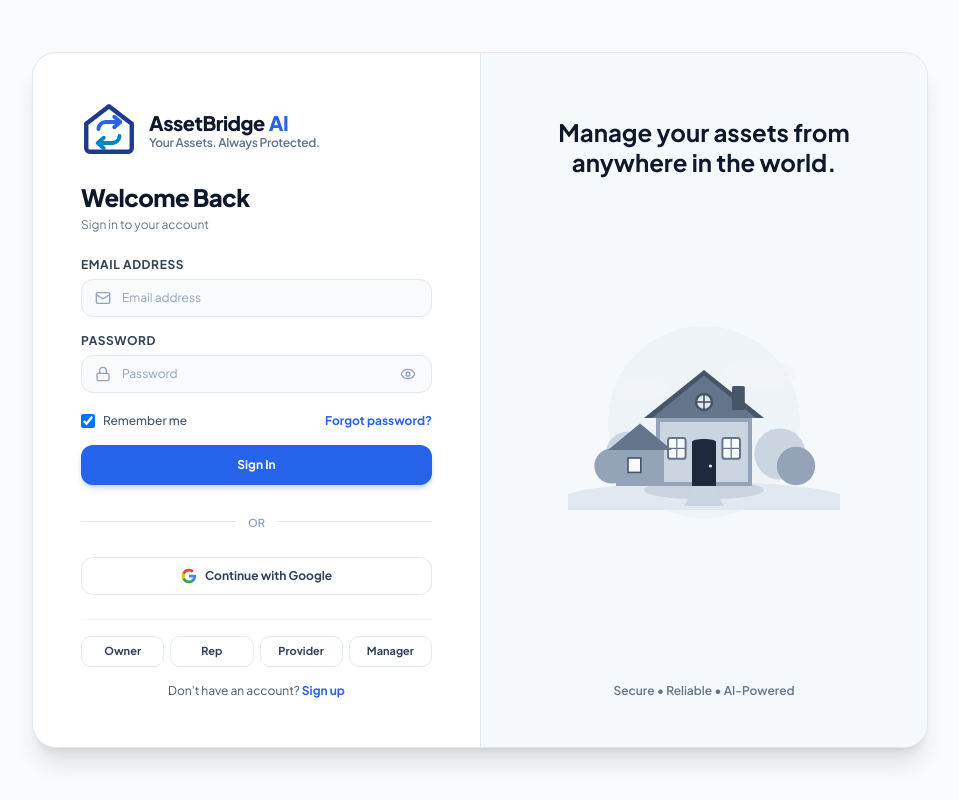
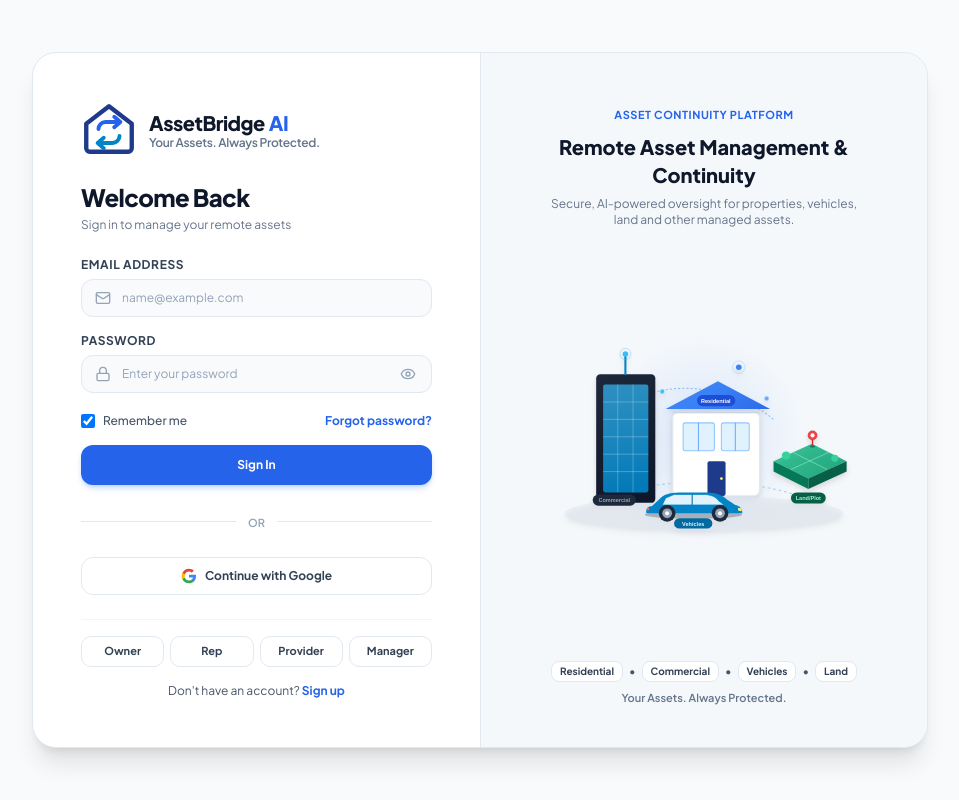
Before and after one commit to IT24102099/assetbridge-ai-pro, a React (Vite) app in the folder frontend-web/: page /login in a window 1280 px wide. Shown: the whole page, without its empty margins (160-1119 px from the left). Built offline with nearby package versions, Linux system fonts and the light colour scheme; no server answers.

Commit message:
feat: polish multi-asset login and role-based UI

```diff
--- a/frontend-web/src/components/common/PropertyIllustration.tsx
+++ b/frontend-web/src/components/common/PropertyIllustration.tsx
@@ -8,77 +8,157 @@ export const PropertyIllustration: React.FC<PropertyIllustrationProps> = ({ clas
   return (
     <div className={`relative flex items-center justify-center ${className}`}>
       <svg
-        viewBox="0 0 400 300"
+        viewBox="0 0 460 340"
         fill="none"
         xmlns="http://www.w3.org/2000/svg"
-        className="w-full max-w-sm h-auto drop-shadow-xs"
+        className="w-full max-w-md h-auto drop-shadow-md"
       >
-        {/* Soft Background Cloud & Circular Glow */}
-        <circle cx="200" cy="150" r="120" fill="#E2E8F0" fillOpacity="0.4" />
-        <ellipse cx="270" cy="90" rx="45" ry="18" fill="#F1F5F9" fillOpacity="0.7" />
-        <ellipse cx="120" cy="110" rx="35" ry="14" fill="#F1F5F9" fillOpacity="0.7" />
+        <defs>
+          <linearGradient id="skyGlow" x1="230" y1="20" x2="230" y2="300" gradientUnits="userSpaceOnUse">
+            <stop offset="0%" stopColor="#DBEAFE" stopOpacity="0.8" />
+            <stop offset="100%" stopColor="#EFF6FF" stopOpacity="0.2" />
+          </linearGradient>
+          <linearGradient id="commGrad" x1="80" y1="60" x2="160" y2="240" gradientUnits="userSpaceOnUse">
+            <stop offset="0%" stopColor="#1E293B" />
+            <stop offset="100%" stopColor="#0F172A" />
+          </linearGradient>
+          <linearGradient id="commGlass" x1="100" y1="80" x2="150" y2="230" gradientUnits="userSpaceOnUse">
+            <stop offset="0%" stopColor="#38BDF8" stopOpacity="0.7" />
+            <stop offset="100%" stopColor="#0284C7" stopOpacity="0.9" />
+          </linearGradient>
+          <linearGradient id="resGrad" x1="210" y1="120" x2="310" y2="250" gradientUnits="userSpaceOnUse">
+            <stop offset="0%" stopColor="#3B82F6" />
+            <stop offset="100%" stopColor="#1D4ED8" />
+          </linearGradient>
+          <linearGradient id="landGrad" x1="330" y1="170" x2="420" y2="270" gradientUnits="userSpaceOnUse">
+            <stop offset="0%" stopColor="#10B981" stopOpacity="0.8" />
+            <stop offset="100%" stopColor="#059669" stopOpacity="0.9" />
+          </linearGradient>
+          <linearGradient id="carGrad" x1="160" y1="235" x2="280" y2="280" gradientUnits="userSpaceOnUse">
+            <stop offset="0%" stopColor="#0284C7" />
+            <stop offset="100%" stopColor="#0369A1" />
+          </linearGradient>
+          <radialGradient id="halo" cx="50%" cy="50%" r="50%">
+            <stop offset="0%" stopColor="#3B82F6" stopOpacity="0.15" />
+            <stop offset="100%" stopColor="#3B82F6" stopOpacity="0" />
+          </radialGradient>
+        </defs>
 
-        {/* Distant Trees & Shrubs */}
-        <circle cx="105" cy="190" r="28" fill="#CBD5E1" />
-        <circle cx="295" cy="190" r="32" fill="#CBD5E1" />
-        <circle cx="85" cy="205" r="22" fill="#94A3B8" />
-        <circle cx="315" cy="205" r="24" fill="#94A3B8" />
+        {/* Ambient Halo & AI Network Backdrop */}
+        <circle cx="230" cy="170" r="150" fill="url(#halo)" />
+        <ellipse cx="230" cy="275" rx="200" ry="25" fill="#E2E8F0" fillOpacity="0.6" />
 
-        {/* Base Hill / Ground Curve */}
-        <path
-          d="M30 240C90 220 310 220 370 240V260H30V240Z"
-          fill="#E2E8F0"
-        />
+        {/* Telemetry Grid & Connection Arcs */}
+        <path d="M70 260C150 220 310 220 390 260" stroke="#93C5FD" strokeWidth="1.5" strokeDasharray="4 4" strokeOpacity="0.8" />
+        <path d="M120 120C170 80 270 90 330 140" stroke="#60A5FA" strokeWidth="1.5" strokeDasharray="3 3" strokeOpacity="0.7" />
 
-        {/* Main Central House */}
-        {/* Shadow */}
-        <ellipse cx="200" cy="235" rx="75" ry="12" fill="#94A3B8" fillOpacity="0.3" />
+        {/* 1. COMMERCIAL ASSET (Left Tower) */}
+        <g id="commercial-tower">
+          <rect x="75" y="75" width="85" height="185" rx="6" fill="url(#commGrad)" />
+          {/* Glass Windows Grid */}
+          <rect x="85" y="90" width="65" height="155" rx="3" fill="url(#commGlass)" />
+          <line x1="85" y1="115" x2="150" y2="115" stroke="#E0F2FE" strokeWidth="1" strokeOpacity="0.4" />
+          <line x1="85" y1="140" x2="150" y2="140" stroke="#E0F2FE" strokeWidth="1" strokeOpacity="0.4" />
+          <line x1="85" y1="165" x2="150" y2="165" stroke="#E0F2FE" strokeWidth="1" strokeOpacity="0.4" />
+          <line x1="85" y1="190" x2="150" y2="190" stroke="#E0F2FE" strokeWidth="1" strokeOpacity="0.4" />
+          <line x1="85" y1="215" x2="150" y2="215" stroke="#E0F2FE" strokeWidth="1" strokeOpacity="0.4" />
+          <line x1="106" y1="90" x2="106" y2="245" stroke="#E0F2FE" strokeWidth="1" strokeOpacity="0.4" />
+          <line x1="128" y1="90" x2="128" y2="245" stroke="#E0F2FE" strokeWidth="1" strokeOpacity="0.4" />
+          {/* Spire & Telemetry Beacon */}
+          <line x1="117" y1="75" x2="117" y2="48" stroke="#0284C7" strokeWidth="3" strokeLinecap="round" />
+          <circle cx="117" cy="46" r="4" fill="#38BDF8" />
+          <circle cx="117" cy="46" r="8" stroke="#38BDF8" strokeWidth="1" strokeOpacity="0.5" />
+          {/* Tag Pill */}
+          <rect x="70" y="248" width="62" height="16" rx="8" fill="#1E293B" />
+          <text x="101" y="259" fill="#94A3B8" fontSize="8" fontWeight="bold" textAnchor="middle" fontFamily="sans-serif">Commercial</text>
+        </g>
 
-        {/* Walls */}
-        <path d="M140 145L200 100L260 145V230H140V145Z" fill="#94A3B8" />
-        <rect x="145" y="150" width="110" height="75" fill="#CBD5E1" />
+        {/* 2. RESIDENTIAL VILLA (Center Architectural Asset) */}
+        <g id="residential-villa">
+          {/* Main Villa Block */}
+          <rect x="185" y="130" width="125" height="120" rx="8" fill="#FFFFFF" stroke="#E2E8F0" strokeWidth="2" />
+          {/* Cantilever Upper Floor / Accent */}
+          <path d="M175 125L250 85L325 125H175Z" fill="url(#resGrad)" />
+          {/* Balcony & Glass Sliders */}
+          <rect x="200" y="145" width="45" height="40" rx="3" fill="#E0F2FE" stroke="#93C5FD" strokeWidth="1.5" />
+          <rect x="255" y="145" width="40" height="40" rx="3" fill="#E0F2FE" stroke="#93C5FD" strokeWidth="1.5" />
+          <line x1="222" y1="145" x2="222" y2="185" stroke="#3B82F6" strokeWidth="1" />
+          <line x1="275" y1="145" x2="275" y2="185" stroke="#3B82F6" strokeWidth="1" />
+          {/* Entrance Door & Sconce */}
+          <rect x="235" y="200" width="26" height="50" rx="3" fill="#1E3A8A" />
+          <circle cx="255" cy="225" r="2" fill="#FEF08A" />
+          {/* Villa Roof Terrace Railing */}
+          <line x1="185" y1="130" x2="310" y2="130" stroke="#CBD5E1" strokeWidth="2" />
+          {/* Tag Pill */}
+          <rect x="220" y="105" width="55" height="16" rx="8" fill="#1D4ED8" />
+          <text x="247" y="116" fill="#FFFFFF" fontSize="8" fontWeight="bold" textAnchor="middle" fontFamily="sans-serif">Residential</text>
+        </g>
 
-        {/* Roof Gable */}
-        <path
-          d="M200 85L125 145H275L200 85Z"
-          fill="#475569"
-        />
-        <path
-          d="M200 92L135 145H265L200 92Z"
-          fill="#64748B"
-        />
+        {/* 3. LAND & ESTATE PARCEL (Right Parcel Grid & Beacon) */}
+        <g id="land-parcel">
+          {/* Isometric Land Plate */}
+          <path d="M330 200L385 175L435 200L380 225L330 200Z" fill="url(#landGrad)" />
+          <path d="M330 200L380 225V240L330 215V200Z" fill="#047857" />
+          <path d="M380 225L435 200V215L380 240V225Z" fill="#065F46" />
+          {/* Land Grid Lines */}
+          <line x1="357" y1="187" x2="407" y2="212" stroke="#A7F3D0" strokeWidth="1" strokeOpacity="0.7" />
+          <line x1="355" y1="212" x2="410" y2="187" stroke="#A7F3D0" strokeWidth="1" strokeOpacity="0.7" />
+          {/* Geolocation Marker Pin */}
+          <g transform="translate(378, 155)">
+            <circle cx="8" cy="8" r="7" fill="#EF4444" />
+            <circle cx="8" cy="8" r="3" fill="#FFFFFF" />
+            <path d="M8 15L8 24" stroke="#DC2626" strokeWidth="2" strokeLinecap="round" />
+            <ellipse cx="8" cy="24" rx="4" ry="1.5" fill="#047857" />
+          </g>
+          {/* Trees on Land */}
+          <circle cx="348" cy="192" r="6" fill="#34D399" />
+          <circle cx="418" cy="196" r="5" fill="#34D399" />
+          {/* Tag Pill */}
+          <rect x="355" y="245" width="50" height="16" rx="8" fill="#065F46" />
+          <text x="380" y="256" fill="#A7F3D0" fontSize="8" fontWeight="bold" textAnchor="middle" fontFamily="sans-serif">Land/Plot</text>
+        </g>
 
-        {/* Chimney */}
-        <rect x="235" y="105" width="16" height="30" fill="#475569" rx="2" />
+        {/* 4. VEHICLE / FLEET ASSET (Foreground Modern SUV) */}
+        <g id="vehicle-asset" transform="translate(135, 235)">
+          {/* Ground Shadow */}
+          <ellipse cx="80" cy="42" rx="70" ry="6" fill="#0F172A" fillOpacity="0.25" />
+          {/* Car Body Shell */}
+          <path
+            d="M20 30L35 16C40 12 48 10 65 10H100C112 10 122 14 128 20L140 28C146 29 150 33 150 38V40H12V36C12 33 15 30 20 30Z"
+            fill="url(#carGrad)"
+          />
+          {/* Windows / Cabin Glass */}
+          <path
+            d="M40 18L52 13H95C104 13 112 16 116 22L124 28H35L40 18Z"
+            fill="#E0F2FE"
+            stroke="#0284C7"
+            strokeWidth="1"
+          />
+          <line x1="78" y1="13" x2="78" y2="28" stroke="#0369A1" strokeWidth="1.5" />
+          {/* Headlights & Tail Light */}
+          <path d="M144 32L149 33V37L144 36Z" fill="#FEF08A" />
+          <path d="M13 32L16 32V36L13 35Z" fill="#F87171" />
+          {/* Wheel Arches & Wheels */}
+          {/* Front Wheel */}
+          <circle cx="118" cy="40" r="12" fill="#1E293B" />
+          <circle cx="118" cy="40" r="7" fill="#94A3B8" />
+          <circle cx="118" cy="40" r="3" fill="#F8FAFC" />
+          {/* Rear Wheel */}
+          <circle cx="42" cy="40" r="12" fill="#1E293B" />
+          <circle cx="42" cy="40" r="7" fill="#94A3B8" />
+          <circle cx="42" cy="40" r="3" fill="#F8FAFC" />
+          {/* Tag Pill */}
+          <rect x="52" y="47" width="55" height="15" rx="7.5" fill="#0369A1" />
+          <text x="79.5" y="58" fill="#E0F2FE" fontSize="8" fontWeight="bold" textAnchor="middle" fontFamily="sans-serif">Vehicles</text>
+        </g>
 
-        {/* Attic Round Window */}
-        <circle cx="200" cy="125" r="10" fill="#E2E8F0" stroke="#475569" strokeWidth="3" />
-        <line x1="200" y1="115" x2="200" y2="135" stroke="#475569" strokeWidth="2" />
-        <line x1="190" y1="125" x2="210" y2="125" stroke="#475569" strokeWidth="2" />
-
-        {/* Front Door */}
-        <path
-          d="M185 230V175C185 170 215 170 215 175V230H185Z"
-          fill="#1E293B"
-        />
-        <circle cx="208" cy="205" r="2" fill="#E2E8F0" />
-
-        {/* Windows */}
-        <rect x="155" y="170" width="22" height="26" rx="3" fill="#F8FAFC" stroke="#64748B" strokeWidth="2.5" />
-        <line x1="166" y1="170" x2="166" y2="196" stroke="#64748B" strokeWidth="1.5" />
-        <line x1="155" y1="183" x2="177" y2="183" stroke="#64748B" strokeWidth="1.5" />
-
-        <rect x="223" y="170" width="22" height="26" rx="3" fill="#F8FAFC" stroke="#64748B" strokeWidth="2.5" />
-        <line x1="234" y1="170" x2="234" y2="196" stroke="#64748B" strokeWidth="1.5" />
-        <line x1="223" y1="183" x2="245" y2="183" stroke="#64748B" strokeWidth="1.5" />
-
-        {/* Secondary Left Smaller House / Wing */}
-        <path d="M90 185L120 160L150 185V230H90V185Z" fill="#94A3B8" />
-        <path d="M120 152L80 185H160L120 152Z" fill="#64748B" />
-        <rect x="105" y="195" width="16" height="18" fill="#F8FAFC" stroke="#475569" strokeWidth="2" />
-
-        {/* Pathway */}
-        <path d="M190 230L175 255H225L210 230H190Z" fill="#CBD5E1" />
+        {/* AI Continuity Sparkle Nodes */}
+        <g id="ai-nodes">
+          <circle cx="170" cy="100" r="3" fill="#38BDF8" className="animate-pulse" />
+          <circle cx="320" cy="110" r="3" fill="#60A5FA" className="animate-pulse" />
+          <circle cx="280" cy="65" r="4" fill="#3B82F6" />
+          <circle cx="280" cy="65" r="9" stroke="#93C5FD" strokeWidth="1" strokeOpacity="0.6" />
+        </g>
       </svg>
     </div>
   );
--- a/frontend-web/src/pages/LoginPage.tsx
+++ b/frontend-web/src/pages/LoginPage.tsx
@@ -47,6 +47,10 @@ export const LoginPage: React.FC = () => {
     }
   };
 
+  const handleGoogleSignIn = () => {
+    setErrorMessage('Google sign-in is not configured for this deployment yet.');
+  };
+
   const handleQuickFill = (demoEmail: string) => {
     setEmail(demoEmail);
     setPassword('SecurePassword123!');
@@ -67,7 +71,7 @@ export const LoginPage: React.FC = () => {
 
             <div className="space-y-1 text-center sm:text-left">
               <h2 className="text-2xl font-extrabold text-slate-900 tracking-tight">Welcome Back</h2>
-              <p className="text-xs text-slate-500">Sign in to your account</p>
+              <p className="text-xs text-slate-500">Sign in to manage your remote assets</p>
             </div>
 
             {errorMessage && (
@@ -88,7 +92,7 @@ export const LoginPage: React.FC = () => {
                   <input
                     type="email"
                     required
-                    placeholder="Email address"
+                    placeholder="name@example.com"
                     value={email}
                     onChange={(e) => setEmail(e.target.value)}
                     className="w-full bg-slate-50 border border-slate-200 rounded-xl pl-10 pr-4 py-2.5 text-xs text-slate-900 placeholder:text-slate-400 focus:outline-none focus:ring-2 focus:ring-blue-500/20 focus:border-blue-500 transition"
@@ -106,7 +110,7 @@ export const LoginPage: React.FC = () => {
                   <input
                     type={showPassword ? 'text' : 'password'}
                     required
-                    placeholder="Password"
+                    placeholder="Enter your password"
                     value={password}
                     onChange={(e) => setPassword(e.target.value)}
                     className="w-full bg-slate-50 border border-slate-200 rounded-xl pl-10 pr-10 py-2.5 text-xs text-slate-900 placeholder:text-slate-400 focus:outline-none focus:ring-2 focus:ring-blue-500/20 focus:border-blue-500 transition"
@@ -173,7 +177,7 @@ export const LoginPage: React.FC = () => {
               {/* Continue with Google */}
               <button
                 type="button"
-                onClick={() => handleQuickFill('owner@assetbridge.lk')}
+                onClick={handleGoogleSignIn}
                 className="w-full border border-slate-200 hover:bg-slate-50 text-slate-700 font-bold text-xs py-2.5 rounded-xl transition flex items-center justify-center gap-2 shadow-xs"
               >
                 <svg className="h-4 w-4" viewBox="0 0 24 24">
@@ -241,22 +245,39 @@ export const LoginPage: React.FC = () => {
           </div>
         </div>
 
-        {/* Right Column: Clean Artwork & Wireframe Composition */}
-        <div className="hidden lg:flex flex-col justify-between p-12 bg-slate-100/60 border-l border-slate-200 text-center">
-          <div className="space-y-4 pt-4">
-            <h3 className="text-2xl font-bold text-slate-900 leading-tight max-w-xs mx-auto">
-              Manage your assets from anywhere in the world.
+        {/* Right Column: Multi-Asset Ecosystem Artwork & Branding */}
+        <div className="hidden lg:flex flex-col justify-between p-10 bg-slate-100/70 border-l border-slate-200 text-center">
+          <div className="space-y-2 pt-2">
+            <span className="text-[11px] font-bold text-blue-600 uppercase tracking-wider">
+              Asset Continuity Platform
+            </span>
+            <h3 className="text-xl font-extrabold text-slate-900 leading-snug max-w-xs mx-auto">
+              Remote Asset Management & Continuity
             </h3>
+            <p className="text-xs text-slate-500 max-w-xs mx-auto">
+              Secure, AI-powered oversight for properties, vehicles, land and other managed assets.
+            </p>
           </div>
 
-          {/* Large Property Illustration */}
-          <div className="py-4">
+          {/* Large Multi-Asset Illustration */}
+          <div className="py-2">
             <PropertyIllustration className="max-w-xs mx-auto" />
           </div>
 
-          {/* Bottom Trust Line */}
-          <div className="text-xs font-semibold text-slate-500 pt-4">
-            Secure • Reliable • AI-Powered
+          {/* Bottom Trust Line & Multi-Asset Pills */}
+          <div className="space-y-2 pt-2">
+            <div className="flex items-center justify-center gap-1.5 text-[10px] font-bold text-slate-600 flex-wrap">
+              <span className="px-2 py-0.5 rounded-md bg-white border border-slate-200 text-slate-700">Residential</span>
+              <span>•</span>
+              <span className="px-2 py-0.5 rounded-md bg-white border border-slate-200 text-slate-700">Commercial</span>
+              <span>•</span>
+              <span className="px-2 py-0.5 rounded-md bg-white border border-slate-200 text-slate-700">Vehicles</span>
+              <span>•</span>
+              <span className="px-2 py-0.5 rounded-md bg-white border border-slate-200 text-slate-700">Land</span>
+            </div>
+            <div className="text-[11px] font-semibold text-slate-500">
+              Your Assets. Always Protected.
+            </div>
           </div>
         </div>
       </div>
--- a/frontend-web/src/pages/ai/AiAssistantPage.tsx
+++ b/frontend-web/src/pages/ai/AiAssistantPage.tsx
@@ -231,7 +231,7 @@ export const AiAssistantPage: React.FC = () => {
                       >
                         <FileText className="h-3 w-3 text-blue-500" />
                         {s.title}
-                        <span className="text-[9px] text-slate-400">({Math.round(s.relevance_score * 100)}%)</span>
+                        <span className="text-[9px] text-slate-400">({Math.round(s.relevance_score * 100)}% Relevance)</span>
                         <Download className="h-2.5 w-2.5 text-slate-400" />
                       </button>
                     ))}
--- a/frontend-web/src/pages/maintenance/MaintenanceJobDetailPage.tsx
+++ b/frontend-web/src/pages/maintenance/MaintenanceJobDetailPage.tsx
@@ -12,6 +12,7 @@ import {
 } from '../../types/maintenance';
 import { StatusBadge } from '../../components/common/StatusBadge';
 import { LoadingState, ErrorState } from '../../components/common/FeedbackStates';
+import { useAuth } from '../../context/AuthContext';
 
 const STAGES = [
   { status: MaintenanceJobStatus.Planned, label: 'Planned' },
@@ -24,10 +25,13 @@ const STAGES = [
 export default function MaintenanceJobDetailPage() {
   const { id } = useParams<{ id: string }>();
   const navigate = useNavigate();
+  const { user } = useAuth();
 
   const [job, setJob] = useState<MaintenanceJobResponseDto | null>(null);
   const [loading, setLoading] = useState(true);
   const [error, setError] = useState<string | null>(null);
+
+  const canUpdateStatus = user?.role === 'Manager' || user?.role === 'Admin' || user?.role === 'ServiceProvider';
 
   // Status Modal
   const [isStatusModalOpen, setIsStatusModalOpen] = useState(false);
@@ -114,6 +118,7 @@ export default function MaintenanceJobDetailPage() {
           Back to Maintenance Jobs
         </button>
 
+        {canUpdateStatus && (
           <div className="flex items-center gap-2">
             {job.status === MaintenanceJobStatus.Scheduled && (
               <button
@@ -142,6 +147,7 @@ export default function MaintenanceJobDetailPage() {
               </button>
             )}
           </div>
+        )}
       </div>
 
       {/* Main Job Card */}
```
Also changed, not shown: frontend-web/src/pages/continuity/FollowUpContinuityPage.tsx (+11 -3 lines), frontend-web/src/pages/maintenance/MaintenanceJobListPage.tsx (+11 -3 lines), frontend-web/src/pages/quotations/QuotationListPage.tsx (+11 -3 lines). Lines whose indentation alone changed are shown as unchanged.
